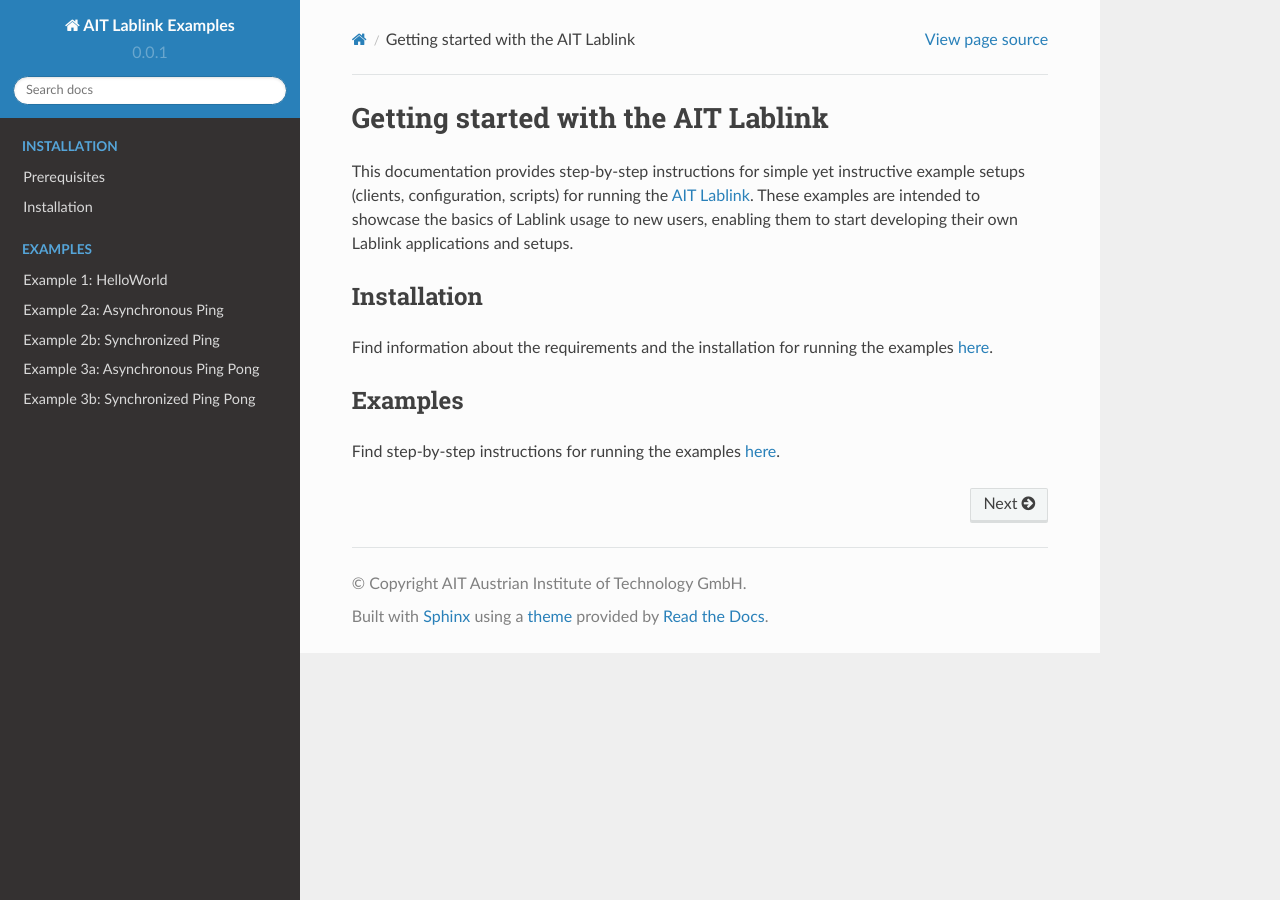
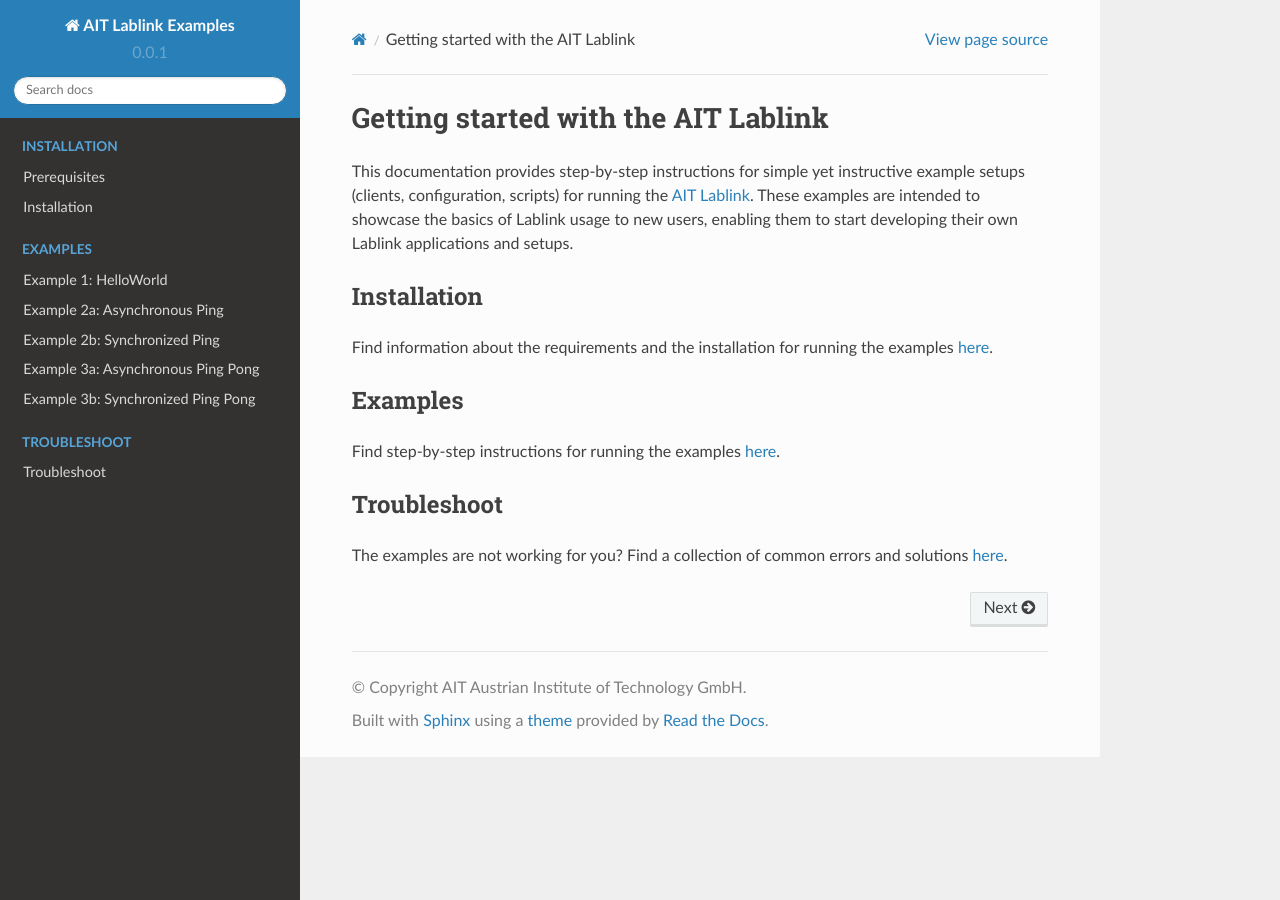
Before and after one commit to AIT-Lablink/lablink-examples, a Sphinx documentation site: the page built from docs/index.rst, in a window 1280 px wide. Built offline with Sphinx 7.4.7 and the Read the Docs theme 2.0.0, drawn with Linux system fonts in a browser that asks for light colours.

Commit message:
update installation instructions; add section for troubleshooting;

```diff
--- a/docs/index.rst
+++ b/docs/index.rst
@@ -31,3 +31,15 @@ Find step-by-step instructions for running the examples :doc:`here <examples>`.
    :caption: Examples
 
    /examples
+
+Troubleshoot
+============
+
+The examples are not working for you? Find a collection of common errors and solutions :doc:`here <examples>`.
+
+.. toctree::
+   :maxdepth: 2
+   :hidden:
+   :caption: Troubleshoot
+
+   /troubleshoot
```
Also changed, not shown: docs/installation.rst (+1 -6 lines), docs/troubleshoot.rst (added, +23 -0 lines).
